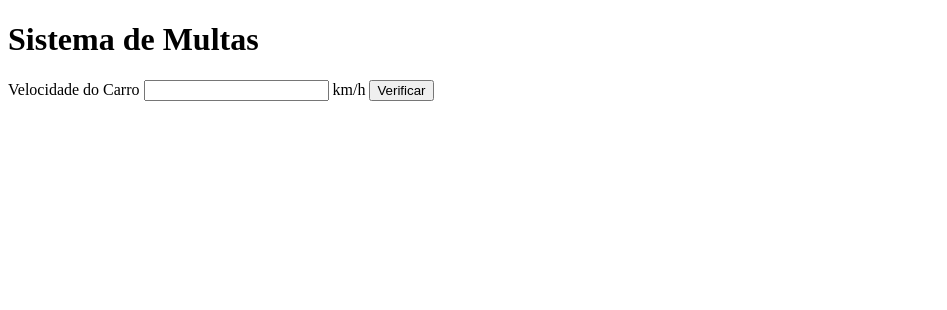
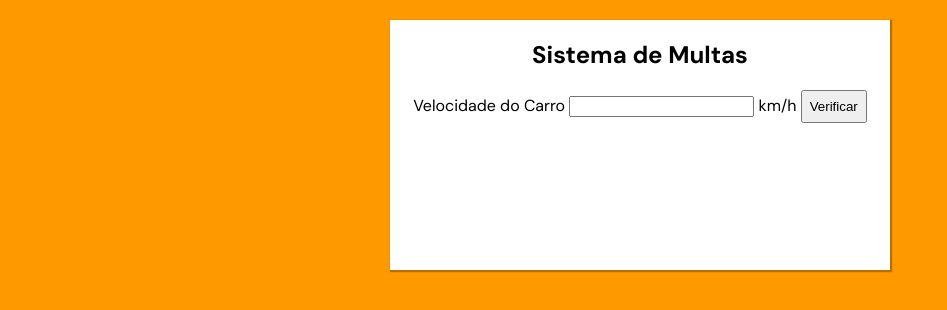
Before and after one commit to davixaviermota/javascript, a plain HTML site: page ex004/index.html in a window 1280 px wide. Shown: the whole page, without its empty margins (0-947 px from the left). Drawn offline with Linux system fonts and the light colour scheme.

Commit message:
Estilizei o site

```diff
--- a/ex004/index.html
+++ b/ex004/index.html
@@ -4,26 +4,71 @@
     <meta charset="UTF-8">
     <meta name="viewport" content="width=device-width, initial-scale=1.0">
     <title>Detran</title>
+    <style>
+        @import url('https://fonts.googleapis.com/css2?family=DM+Sans:ital,wght@0,400;0,500;0,700;1,700&display=swap');
+        body{
+            font-family: 'DM Sans', sans-serif;
+            background-color: rgb(255, 153, 0);
+
+        }
+        section{
+            background-color: white;
+            text-align: center;
+            width: 500px;
+            height: 250px;
+            margin: auto;
+            box-shadow: 1px 1px 1px 1px rgba(0, 0, 0, 0.274);
+        }
+        h1{
+            padding-top: 19px;
+        }
+        #forms{
+            padding-bottom: 18px;
+        }
+        #res{
+
+            color: rgb(255, 255, 255);
+            width: 300px;
+            margin: auto;
+            font-weight: bold;
+        }
+        #btn{
+
+        padding: 7px;
+        }
+    </style>
 </head>
 <body>
+
+    <section>
     <h1>Sistema de Multas</h1>
-    <p>
+    <p id="forms">
         <label for="ivel">Velocidade do Carro</label>
         <input type="number" id="ivel" required max="150"> km/h
-        <input type="button" value="Verificar" onclick="calcular()">
+        <input type="button" value="Verificar" onclick="calcular()" id="btn">
     </p>
     <div id="res">
 
     </div>
-
+</section>
     <script>
         function calcular(){
          var ivel = document.getElementById('ivel').value
         var vel = Number(ivel)
         var rel = window.document.getElementById('res')
-        res.innerHTML = `sua velocidade atual é ${vel}KM/h `
-        res
+        res.innerHTML = `Sua velocidade atual é ${vel}KM/h `
+
+        if(vel > 60){
+            res.innerHTML += `<p> Você está Multado por excesso de velocidade`
+            res.style.background = 'red'
+
+        } else{
+            res.innerHTML = `Prossiga, tenha uma boa viagem!`
+            res.style.background = 'green'
         }
+
+        }
+
 
 
     </script>
```
